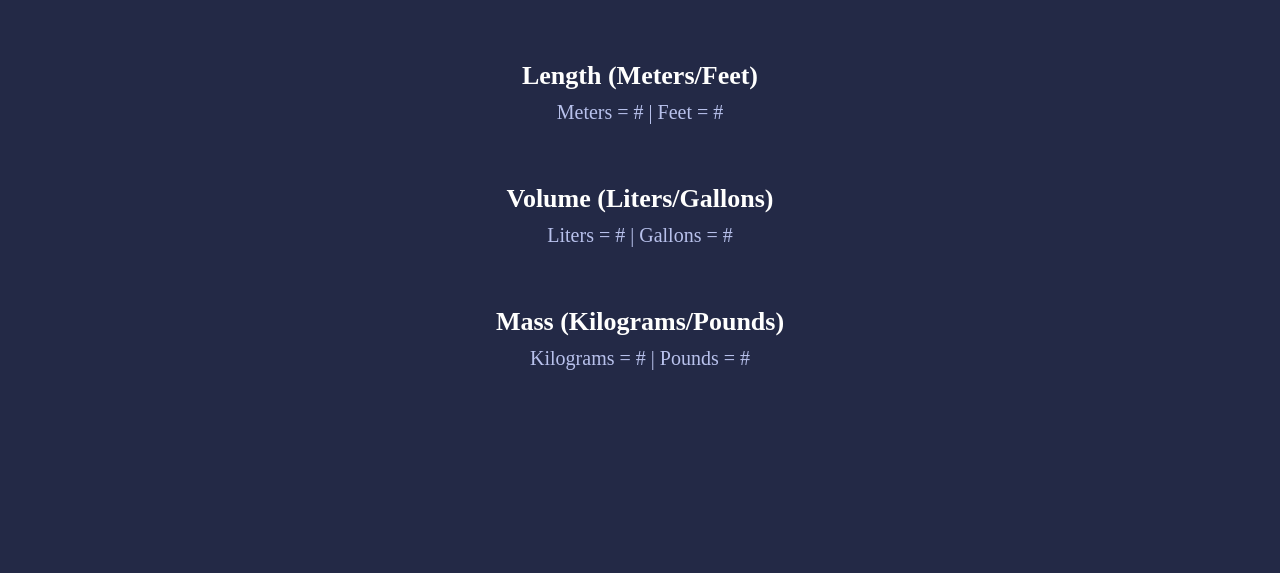
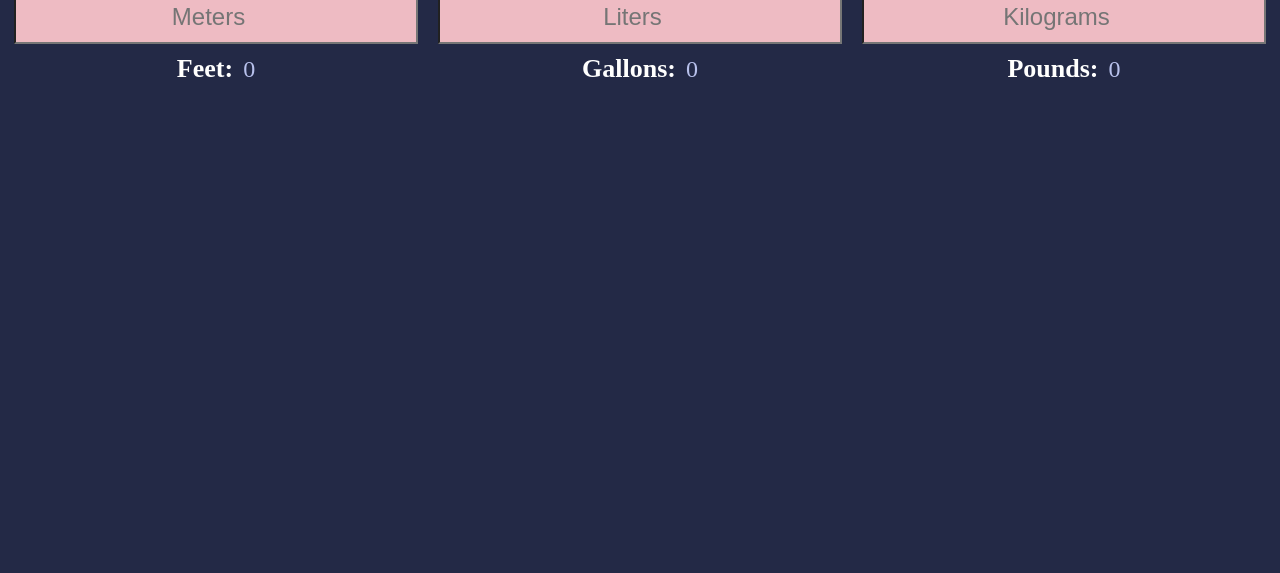
Before and after one commit to aleksander-kodehode/unit-convert, a plain HTML site: page index.html in a window 1280 px wide. Shown: the part 227-800 px from the top of the page. Drawn offline with Linux system fonts and the light colour scheme.

Commit message:
it works, yay

```diff
--- a/calc.js
+++ b/calc.js
@@ -1,17 +1,21 @@
+// Meters to Feet -> 3.2808
+// Liters to Gallon -> 0.264172
+// Kilograms to Pounds -> 2.2046
 
-// Number used for converting
-let targetNumber = document.getElementById("convert-el");
-console.log(targetNumber);
+function lengthConvert(valInt) {
+    numb = valInt*3.2808;
+    let roundedDown = Math.round((numb + Number.EPSILON) * 100) / 100;
+    document.getElementById("feet-calc").innerHTML=roundedDown;
+}
 
-// Get class to display the same number as you are converting with
-let displayTargetNumb = document.getElementsByTagName("numb-targ");
-console.log(displayTargetNumb);
+function volumeConvert(valInt) {
+    numb = valInt*0.264172;
+    let roundedDown = Math.round((numb + Number.EPSILON) * 100) / 100;
+    document.getElementById("gallon-calc").innerHTML=roundedDown;
+}
 
-targetNumber.textContent = 20;
-displayTargetNumb.textContent = 20;
-
-/* let converterNumber = 20;
-console.log(targetNumber) */
-// displayTargetNumb.textContent = targetNumber;
-// targetNumber.textContent = converterNumber;
-// console.log(targetNumber);
+function massConvert(valInt) {
+    numb = valInt*2.2046;
+    let roundedDown = Math.round((numb + Number.EPSILON) * 100) / 100;
+    document.getElementById("pound-calc").innerHTML=roundedDown;
+}
--- a/index.html
+++ b/index.html
@@ -5,6 +5,7 @@
     <meta http-equiv="X-UA-Compatible" content="IE=edge">
     <meta name="viewport" content="width=device-width, initial-scale=1.0">
 
+    <script src="calc.js"></script>
     <link href="styles.css" rel="stylesheet">
     <title>Unit converter</title>
 
@@ -18,30 +19,29 @@
         <div class="wrapper-calc">
             <div class="flex-el" id="calc-length">
                 <h3 class="calc-heading">Length (Meters/Feet)</h3>
-                <p class="calc-awnser">
-                    <span class="numb-targ"></span> Meters = <span>#</span>
-                    |
-                    <span class="numb-targ"></span> Feet = <span>#</span>
-                </p>
+                <input type="number" placeholder="Meters" oninput="lengthConvert(this.value)" onchange="lengthConvert(this.value)">
+                <div class="wrapper-awnser">
+                    <h3>Feet:</h3>
+                    <p class="awnser-para" id="feet-calc">0</p>
+                </div>
             </div>
             <div class="flex-el" id="calc-volume">
                 <h3 class="calc-heading">Volume (Liters/Gallons)</h3>
-                <p class="calc-awnser">
-                    <span class="numb-targ"></span> Liters = <span>#</span>
-                    |
-                    <span class="numb-targ"></span> Gallons = <span>#</span>
-                </p>
+                <input type="number" placeholder="Liters" oninput="volumeConvert(this.value)" onchange="volumeConvert(this.value)">
+                <div class="wrapper-awnser">
+                    <h3>Gallons:</h3>
+                    <p class="awnser-para" id="gallon-calc">0</p>
+                </div>
             </div>
             <div class="flex-el" id="calc-mass">
                 <h3 class="calc-heading">Mass (Kilograms/Pounds)</h3>
-                <p class="calc-awnser">
-                    <span class="numb-targ"></span> Kilograms = <span>#</span>
-                    |
-                    <span class="numb-targ"></span> Pounds = <span>#</span>
-                </p>
+                <input type="number" placeholder="Kilograms" oninput="massConvert(this.value)" onchange="massConvert(this.value)">
+                <div class="wrapper-awnser">
+                    <h3>Pounds:</h3>
+                    <p class="awnser-para" id="pound-calc">0</p>
+                </div>
             </div>
         </div>
     </div>
 </body>
-<script src="calc.js"></script>
 </html>
--- a/styles.css
+++ b/styles.css
@@ -18,7 +18,7 @@ button text             : #232946
     --main-bg-color: #232946;
     --main-heading-color:  #fffffe;
     --main-paragraph-color: #b8c1ec;
-    --main-button-color: #eebbc3:
+    --main-button-color: #eebbc3;
     --main-button-text-color: #232946;
 }
 
@@ -52,8 +52,31 @@ h1, h2, h3, h4, h5 {
 /* Calc wrapper */
 .wrapper-calc{
     display: flex;
-    flex-direction: column;
+    flex-direction: row;
+    line-height: 30px;
+    justify-content: center;
+    text-align: center;
+}
+.wrapper-awnser {
+    display: flex;
+    justify-content: center;
+    margin-top: 10px;
+}
+.wrapper-awnser h3 {
+    font-size: 26px;
+}
+.awnser-para {
+    margin-left: 10px;
+    font-size: 24px;
+}
 
+input {
+    height: 50px;
+    width: 400px;
+    text-align: center;
+    background: var(--main-button-color);
+    color: var(--main-button-text-color);
+    font-size: 24px;
 }
 .flex-el{
     padding: 10px;
```
